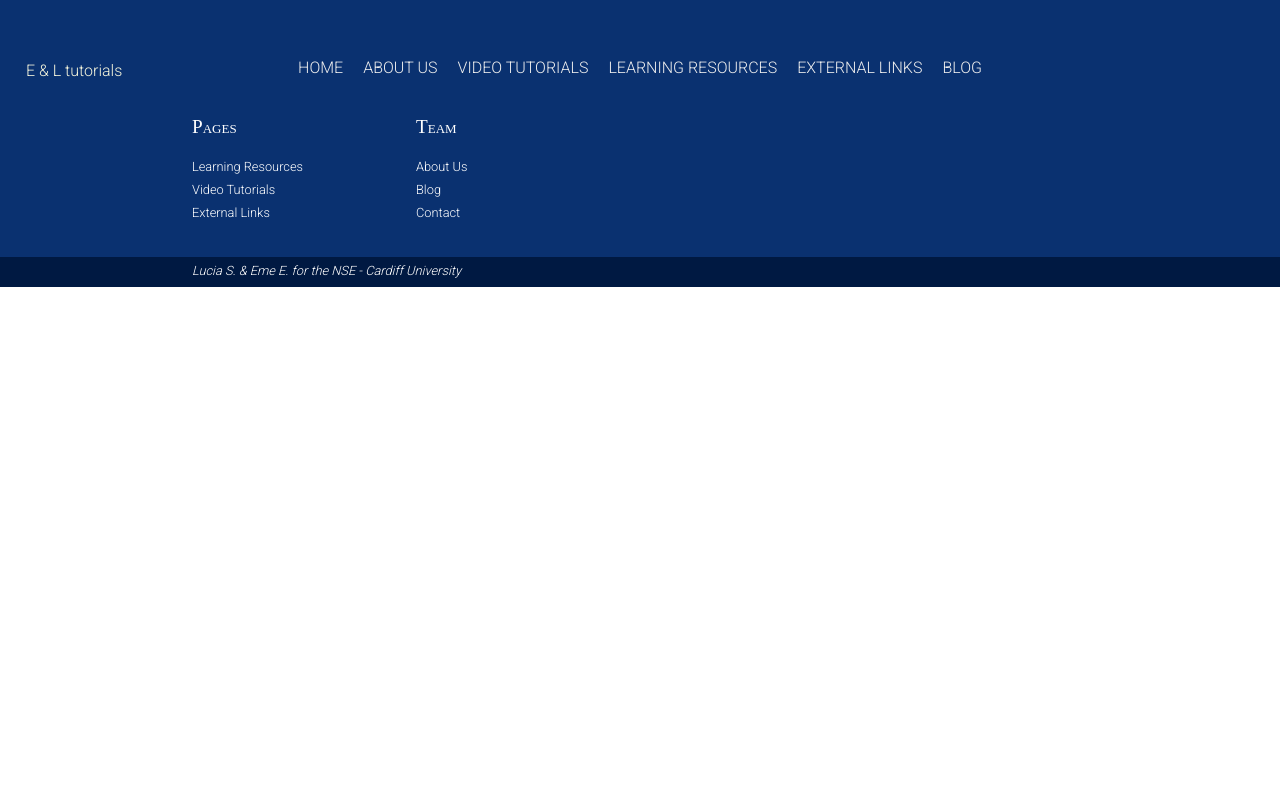
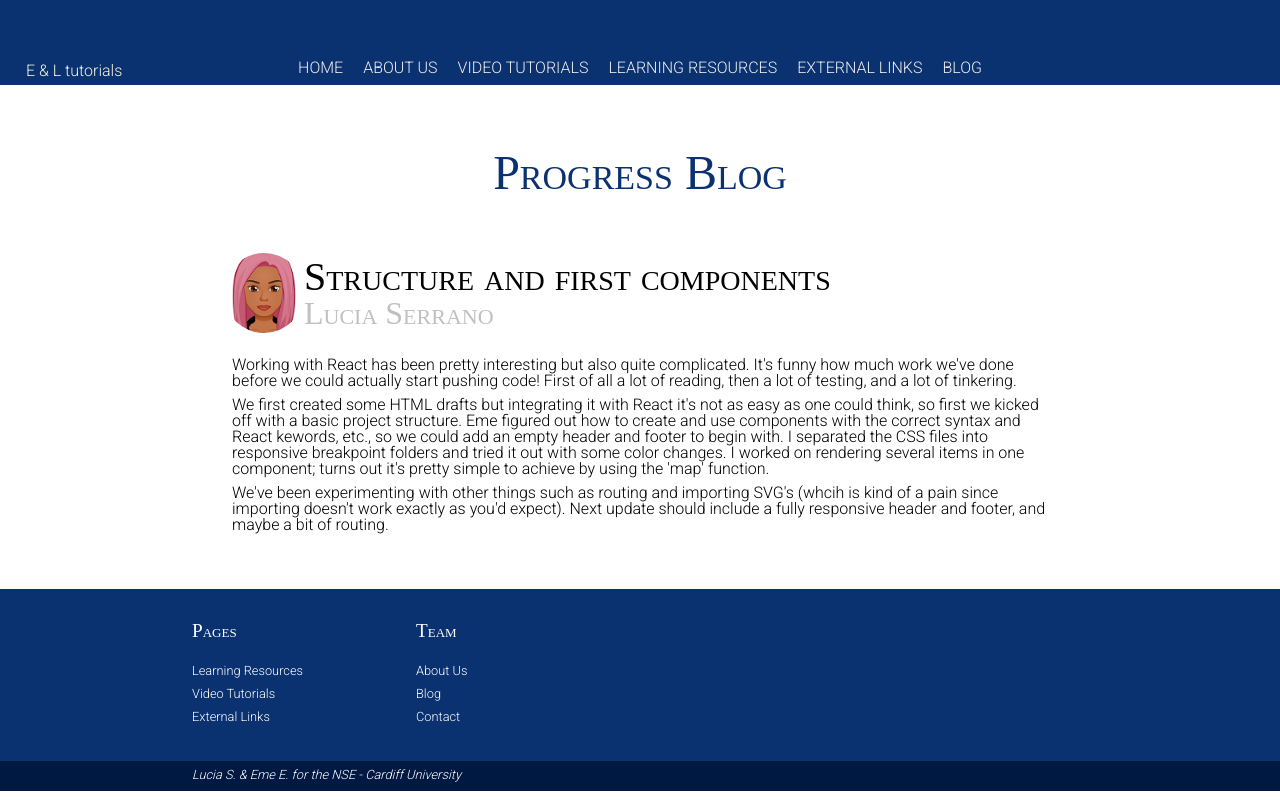
Before and after one commit to arisasdf/c-uni-react-exercise, a React (Create React App) app: page /blog in a window 1280 px wide. Built offline with nearby package versions, Linux system fonts and the light colour scheme; a web font is replaced by a local one.

Commit message:
Blog - Added the Blog and BlogPost components - Updated routes - Added images for Blog - Added necessary fluid CSS

```diff
--- a/src/components/App.js
+++ b/src/components/App.js
@@ -6,6 +6,7 @@ import About from "./About";
 import External_Links from "./External_Links";
 import Profile1 from "./Profile1";
 import Profile2 from "./Profile2";
+import Blog from "./Blog";
 import Footer from "./Footer";
 
 class App extends Component {
@@ -16,10 +17,11 @@ class App extends Component {
 
         <Switch>
           <Route exact path="/" component={Home} />
-          <Route path="/External_Links" component={External_Links} />
-          <Route exact path="/Profile1" component={Profile1} />
-          <Route exact path="/Profile2" component={Profile2} />
-          <Route path="/About" component={About} />
+          <Route path="/external" component={External_Links} />
+          <Route path="/about/lucia" component={Profile1} />
+          <Route path="/about/eme" component={Profile2} />
+          <Route path="/about" component={About} />
+          <Route path="/blog" component={Blog} />
         </Switch>
 
         <Footer />
--- /dev/null
+++ b/src/components/Blog.js
@@ -0,0 +1,22 @@
+import React, { Component } from 'react';
+import BlogPost from './BlogPost';
+
+class Blog extends Component {
+	render() {
+		return (
+			<main class="blog">
+				<h1>Progress Blog</h1>
+				<BlogPost author="lucia"
+					postTitle="Structure and first components"
+					paragraphs={[
+						"Working with React has been pretty interesting but also quite complicated. It's funny how much work we've done before we could actually start pushing code! First of all a lot of reading, then a lot of testing, and a lot of tinkering.",
+						"We first created some HTML drafts but integrating it with React it's not as easy as one could think, so first we kicked off with a basic project structure. Eme figured out how to create and use components with the correct syntax and React kewords, etc., so we could add an empty header and footer to begin with. I separated the CSS files into responsive breakpoint folders and tried it out with some color changes. I worked on rendering several items in one component; turns out it's pretty simple to achieve by using the 'map' function.",
+						"We've been experimenting with other things such as routing and importing SVG's (whcih is kind of a pain since importing doesn't work exactly as you'd expect). Next update should include a fully responsive header and footer, and maybe a bit of routing."
+					]}
+				/>
+			</main>
+		);
+	}
+}
+
+export default Blog;
--- /dev/null
+++ b/src/components/BlogPost.js
@@ -0,0 +1,23 @@
+import React, { Component } from 'react';
+
+class BlogPost extends Component {
+	render() {
+		const paragraphs = this.props.paragraphs.map((pg) => <p>{pg}</p>),
+			authorFullNames = {
+				'eme'  : 'Eme Effiom',
+				'lucia': 'Lucia Serrano'
+			};
+
+		return (
+			<article class="blog__post">
+				<img src={'/img/thumb/' + this.props.author + '.png'}/>
+				<h2>{this.props.postTitle}</h2>
+				<h4>{authorFullNames[this.props.author]}</h4>
+				<div class="clearfix"></div>
+				{paragraphs}
+			</article>
+		);
+	}
+}
+
+export default BlogPost;
--- a/src/components/Header.js
+++ b/src/components/Header.js
@@ -39,10 +39,10 @@ class Header extends Component {
               <Link to="/Learning_Resources">LEARNING RESOURCES</Link>
             </li>
             <li class="ext_links">
-              <Link to="/External_Links">EXTERNAL LINKS</Link>
+              <Link to="/external">EXTERNAL LINKS</Link>
             </li>
             <li>
-              <Link to="/Blog">BLOG</Link>
+              <Link to="/blog">BLOG</Link>
             </li>
           </ul>
         </nav>
--- a/src/css/general.css
+++ b/src/css/general.css
@@ -19,3 +19,12 @@ a {
 	text-decoration: none;
 	color: inherit;
 }
+
+h1 {
+	font-size: 3em;
+	text-align: center;
+}
+
+.clearfix {
+	clear: both;
+}
--- a/src/css/xlarge.css
+++ b/src/css/xlarge.css
@@ -3,3 +3,4 @@
 @import "xlarge/Home.css";
 @import "xlarge/ResourceBox.css";
 @import "xlarge/About.css";
+@import "xlarge/Blog.css";
--- /dev/null
+++ b/src/css/xlarge/Blog.css
@@ -0,0 +1,38 @@
+.blog {
+	padding: 1em 15%;
+}
+.blog h1 {
+	color: #0A3170;
+	margin: 1em 0 .5em;
+}
+
+.blog__post {
+	padding: 2em;
+}
+
+.blog__post + .blog__post {
+	border-top: 1px solid silver;
+}
+
+.blog__post img {
+	border-radius: 50%;
+  height: 5em;
+  float: left;
+}
+
+.blog__post h2 {
+	padding-top: .1em;
+  font-size: 2.5em;
+}
+
+.blog__post h4 {
+	font-size: 2em;
+	color: silver;
+}
+
+.blog__post p:first-of-type {
+	margin-top: 1.5em;
+}
+.blog__post p {
+	margin: .5em;
+}
--- a/src/css/xlarge/Home.css
+++ b/src/css/xlarge/Home.css
@@ -11,6 +11,7 @@ Hero Section
 	background-position: center;
 	color: #FFF;
 	margin-bottom: 2em;
+	text-align: center;
 }
 .hero-section h1 {
 	font-size: 3em;
```
Also changed, not shown: public/img/thumb/eme.png (added), public/img/thumb/lucia.png (added).
